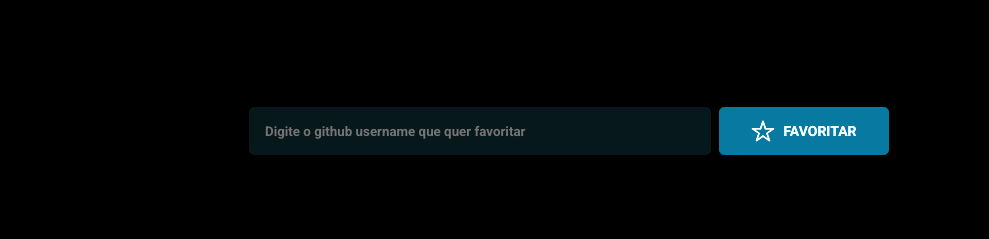
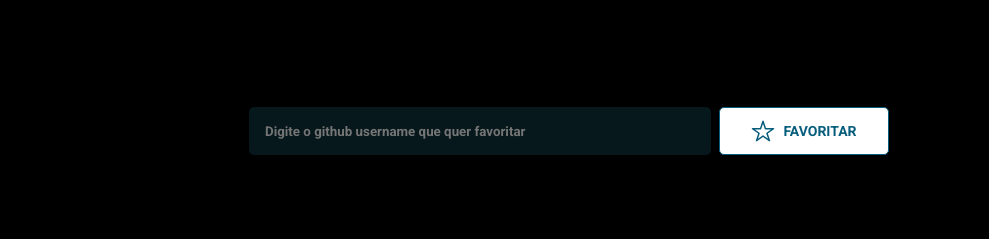
Before and after one commit to evandrogaspar/GitFav, a plain HTML site: page index.html in a window 1280 px wide. In both pictures the pointer is over the button "FAVORITAR". Shown: the top 239 px of the page, 291-1280 px from the left. Drawn offline with Linux system fonts and the light colour scheme.

Commit message:
estilização do botão favoritar

```diff
--- a/style.css
+++ b/style.css
@@ -92,14 +92,22 @@ header{
 
   border: 1px solid var(--bg-button);
   border-radius: .5rem;
+
+  transition: background 2s;
 }
 
 .search button:hover{
- filter: brightness(1.3);
+ background: #fff;
+ color: #065E7C;
+
  cursor: pointer;
+
+ transition: background 2s;
 }
 
-
+.search button:hover svg path{
+  fill: #065E7C;
+}
 
 
 table{
```
